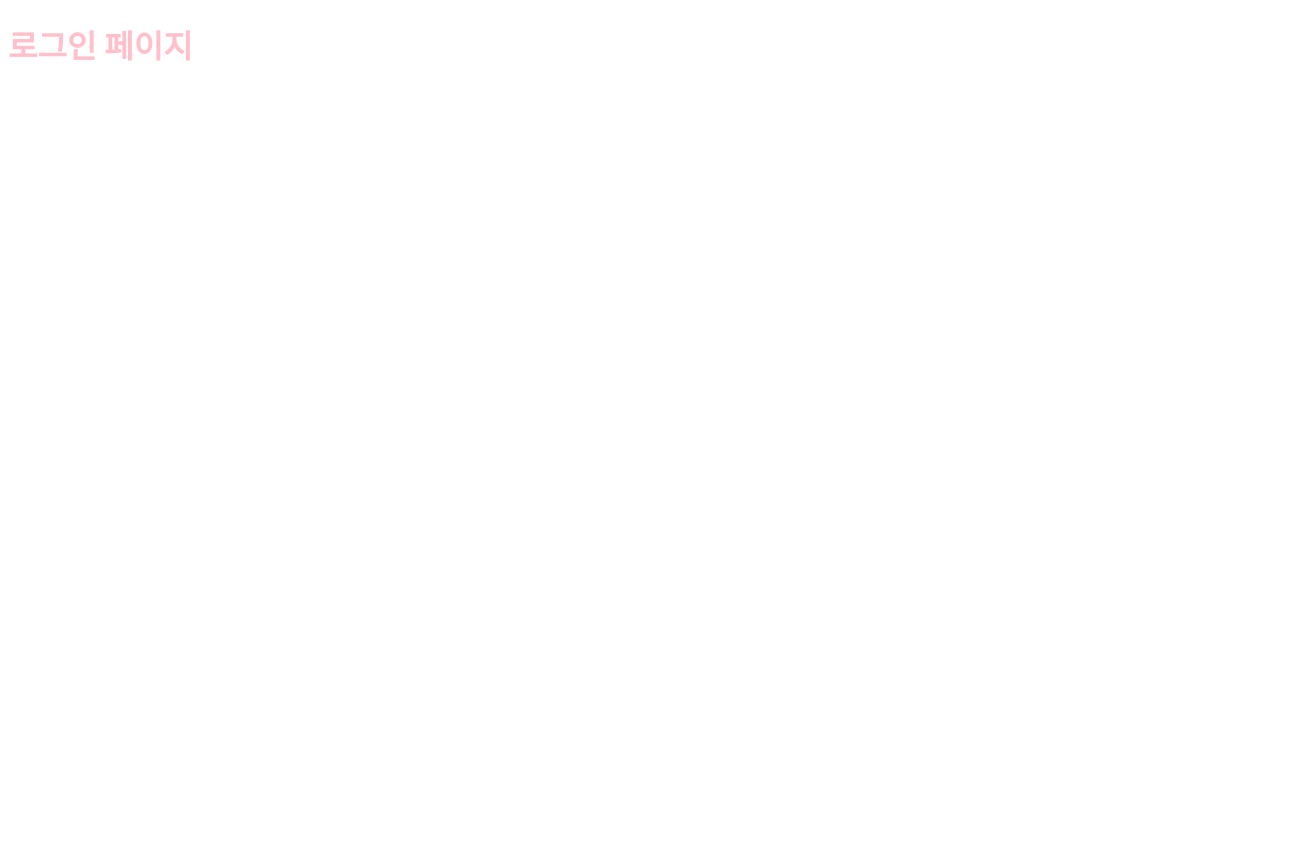
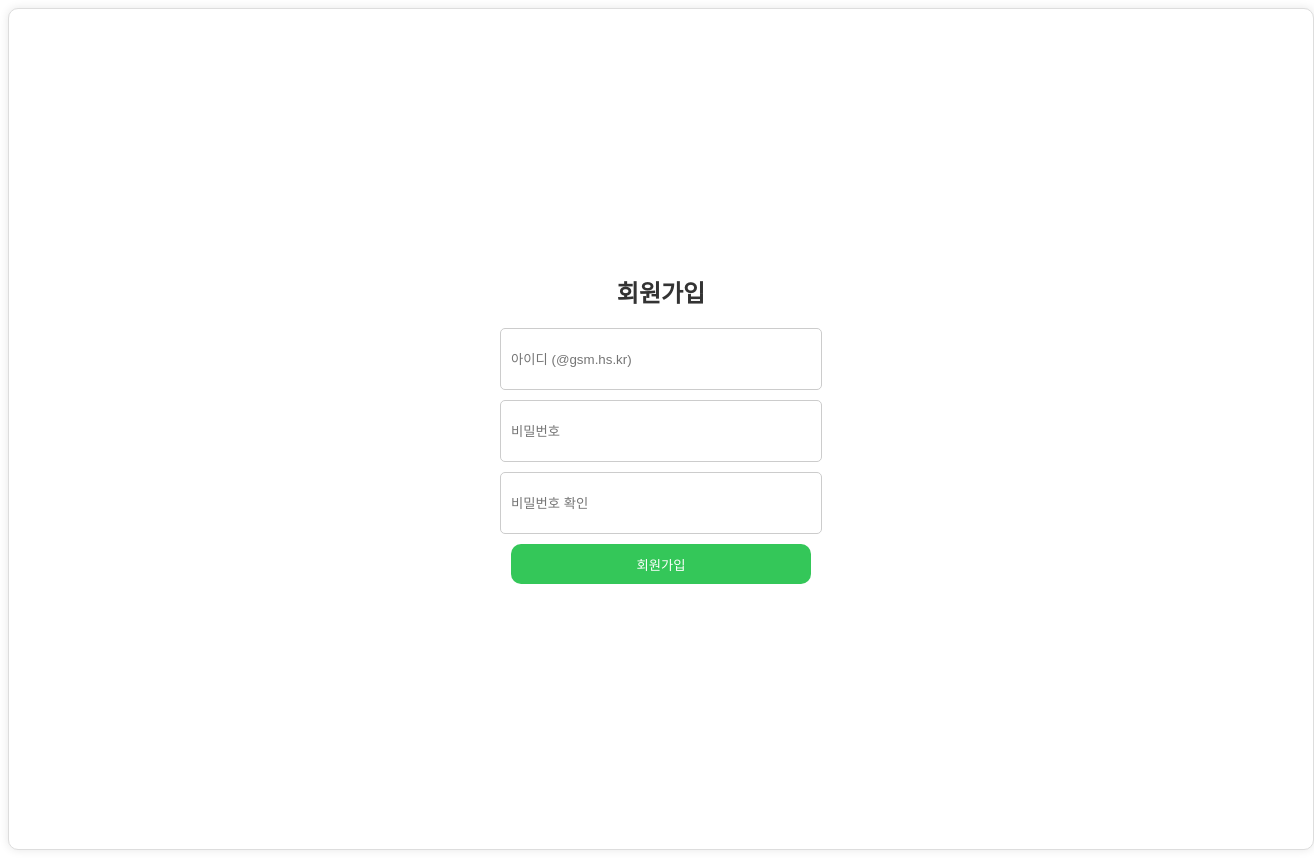
Before and after one commit to Team-MindWay/DaeSupeeeBro-FrontEnd, a React (Create React App) app: page /signup in a window 1280 px wide. Shown: the whole page, 1314 px wide, since content can reach past the window. Before the commit the page ends 800 px from the top, so only its background shows below. Built offline with nearby package versions, Linux system fonts and the light colour scheme.

Commit message:
feat :: signup 페이지 퍼블리싱

```diff
--- a/src/pages/Signup/index.jsx
+++ b/src/pages/Signup/index.jsx
@@ -1,7 +1,15 @@
-import * as S from "./style";
+import * as S from './style';
 
-function Main() {
-  return <S.Text>로그인 페이지</S.Text>;
-}
+const Form = () => {
+  return (
+    <S.Container>
+      <S.Title>회원가입</S.Title>
+      <S.Input type="text" placeholder="아이디 (@gsm.hs.kr)" />
+      <S.Input type="password" placeholder="비밀번호" />
+      <S.Input type="password" placeholder="비밀번호 확인" />
+      <S.Button>회원가입</S.Button>
+    </S.Container>
+  );
+};
 
-export default Main;
+export default Form;
--- a/src/pages/Signup/style.js
+++ b/src/pages/Signup/style.js
@@ -1,5 +1,44 @@
-import styled from "styled-components";
+import styled from 'styled-components'; // styled-components 라이브러리 import
 
-export const Text = styled.h1`
-  color: pink;
+// 전체 컨테이너 스타일
+export const Container = styled.div`
+  width: 100%;                                // 화면 가로 전체를 채우도록 설정
+  height: 100vh;                              // 화면 세로 전체를 채우도록 설정
+  background-color: #fff;                    // 배경색 설정 (흰색)
+  padding: 20px;                            // 내부 여백 설정 (상하좌우 20px)
+  border: 1px solid #ddd;                    // 테두리 설정 (1px 두께, 회색 실선)
+  border-radius: 10px;                        // 테두리 둥글게 설정 (반지름 10px)
+  box-shadow: 0 0 10px rgba(0, 0, 0, 0.1);   // 그림자 설정
+  display: flex;                             // flexbox 사용
+  flex-direction: column;                   // 아이템들을 세로로 배치
+  justify-content: center;                  // 세로 중앙 정렬
+  align-items: center;                      // 가로 중앙 정렬
 `;
+
+// 제목 스타일
+export const Title = styled.h2`
+  margin-top: 0;                              // 위쪽 여백 제거
+  color: #333;                                // 텍스트 색상 설정 (진한 회색)
+`;
+
+// 입력 필드 스타일
+export const Input = styled.input`
+  width: 300px;                                // 입력 필드 가로 길이 설정
+  height: 40px;                               // 입력 필드 세로 길이 설정
+  margin-bottom: 10px;                       // 아래쪽 여백 설정 (10px)
+  padding: 10px;                             // 내부 여백 설정 (10px)
+  border: 1px solid #ccc;                    // 테두리 설정 (1px 두께, 회색 실선)
+  border-radius: 5px;                        // 테두리 둥글게 설정 (반지름 5px)
+`;
+
+// 버튼 스타일
+export const Button = styled.button`
+  width: 300px;                                // 버튼 가로 길이 설정
+  height: 40px;                               // 버튼 세로 길이 설정
+  background-color: #34C759;                  // 버튼 배경색 설정 (녹색)
+  color: #fff;                                // 버튼 텍스트 색상 설정 (흰색)
+  padding: 10px;                             // 버튼 내부 여백 설정 (상하좌우 10px)
+  border: none;                               // 버튼 테두리 제거
+  border-radius: 10px;                        // 버튼 모서리 둥글게 설정 (반지름 10px)
+  cursor: pointer;                           // 버튼 위에 마우스 올렸을 때 커서 변경 (손가락 모양)
+`;
```
